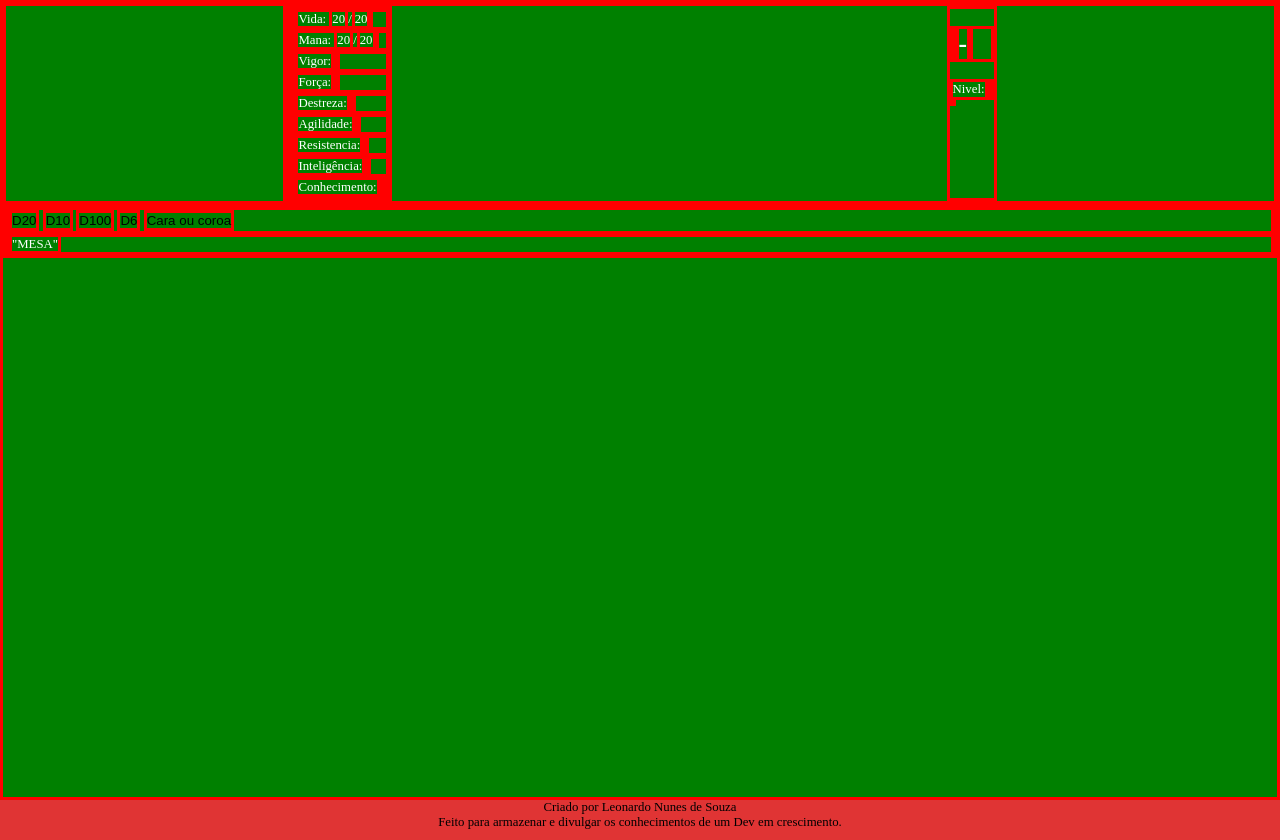
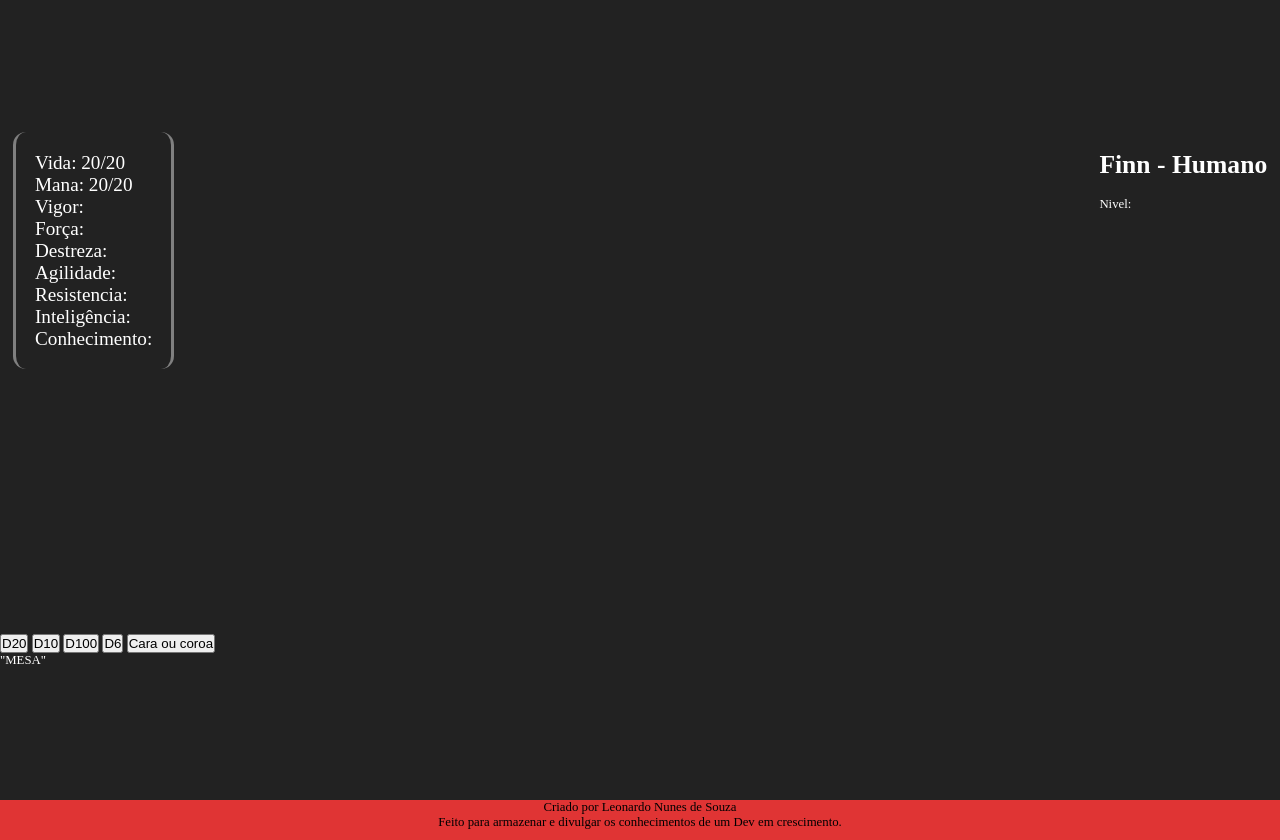
Before and after one commit to leo3110/MySite, a PHP site: page /Ficha/Mesa/index.php in a window 1280 px wide. Run offline with PHP 8.4, Linux system fonts and the light colour scheme; some libraries are stand-ins or nearby versions.

Commit message:
primeira função

```diff
--- a/Ficha/GUI/select.php
+++ b/Ficha/GUI/select.php
@@ -2,7 +2,7 @@
     <div class="Select FullHeight FullWidth Flex Centro">
         <!-- INICIO OBJETOS -->
 
-        <a class="Char Flex Centro" href="Mesa/index.php?char='teste'">
+        <a class="Char Flex Centro" href="Mesa/index.php?char=teste">
             <div class="Flex Centro Col">
                 <i class="fa-solid fa-user"></i>
                 <span class="Name">Nome</span>
--- a/Ficha/Mesa/GUI/mesa.php
+++ b/Ficha/Mesa/GUI/mesa.php
@@ -1,7 +1,7 @@
 <main>
-    <div class="OutQuadro Flex Col FullWidth FullHeight">
-        <div class="Quadro Flex JCSA">
-            <div class="Flex Col">
+    <div class="OutQuadro FullWidth FullHeight Flex Col JCSA">
+        <div class="Quadro Flex JCSB">
+            <div class="Atrib Flex Col">
                 <div><span class=""><i class=""></i>  Vida: <span id="vidaT_tela">20</span>/<span id="vidaM_tela">20</span></span></div>
                 <div><span class=""><i class=""></i>  Mana: <span id="manaT_tela">20</span>/<span id="manaM_tela">20</span>  </span></div>
                 <div><span class=""><i class=""></i>  Vigor: <span id="vigor_tela">  </span></div>
@@ -13,7 +13,7 @@
                 <div><span class=""><i class=""></i>  Conhecimento: <span id="conhe_tela">  </span></div>
             </div>
             <div class="">
-                <h1 class="text-center"><span id="nome_tela"></span> - <span id="raca_tela"></span> </h1>
+                <h1 class="text-center"><?php echo nomeChar(); ?></h1>
                 <div>Nivel: <span id="nivel_tela"></span></div>
                 <table>
 
--- /dev/null
+++ b/Ficha/Mesa/Script/char.php
@@ -0,0 +1,6 @@
+<?php
+    function nomeChar(){
+        $nome = 'Finn';
+        $raca = 'Humano';
+        return $nome." - ".$raca;
+    }
--- a/Ficha/Mesa/index.php
+++ b/Ficha/Mesa/index.php
@@ -1,5 +1,6 @@
 <?php
 $_SESSION['op']='mesa';
+include 'Script/char.php';
 include '../../GUI/header.php';
 include 'GUI/mesa.php';
 include '../../GUI/footer.php';
--- a/script/mesa.css
+++ b/script/mesa.css
@@ -2,9 +2,13 @@
 
 }
 .Quadro{
-
+    padding-left: 1em;
+    padding-right: 1em;
 }
-main *{
-    background: green;
-    border: solid 3px red;
+.Atrib{
+    font-size: 1.5rem;
+    border-right: 3px gray solid;
+    border-left: 3px gray solid;
+    border-radius: 13px;
+    padding: 1em;
 }
```
